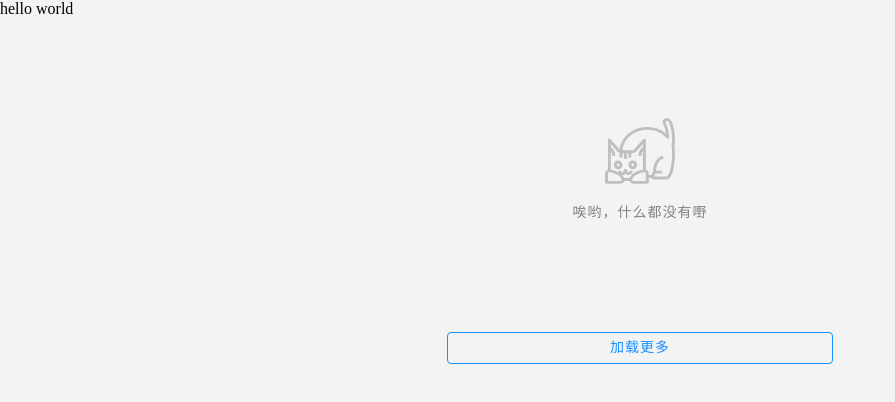
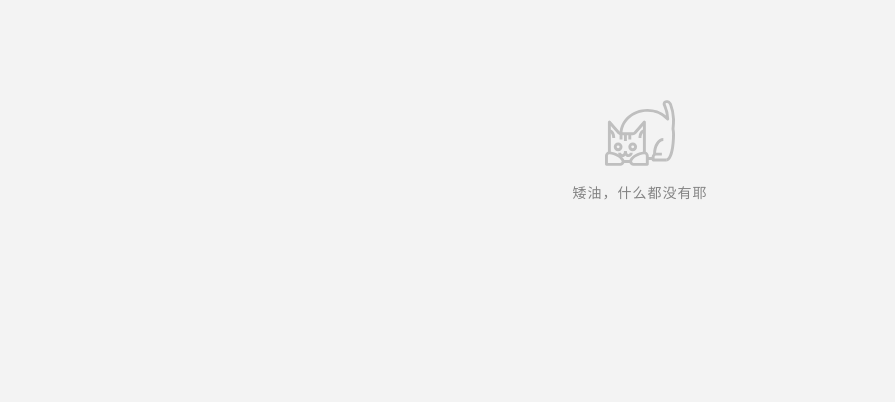
Before and after one commit to lei-zhu/react-paging-list, a React app: page / in a window 1280 px wide. Shown: the top 402 px of the page, without its empty margins (0-895 px from the left). Built offline with nearby package versions, Linux system fonts and the light colour scheme.

Commit message:
修改逻辑

```diff
--- a/src/components/ListView/index.tsx
+++ b/src/components/ListView/index.tsx
@@ -9,14 +9,14 @@ export interface IListItem {
 }
 
 export interface IListViewProps<T> {
-  pageNumber: Number; // 当前页
-  pageSize: Number; // 每页记录数
-  dataLoading: Boolean; // 数据加载中
+  pageNumber: number; // 当前页
+  pageSize: number; // 每页记录数
+  dataLoading: boolean; // 数据加载中
   dataListPerPage: Array<T>; // 每页数据集
-  totalCount: Number; // 总记录数
+  totalCount: number; // 总记录数
+  firstLoadingText: string; // 第一次加载时显示的文本
+  listEmptyText: string; // 列表为空时显示的文本
   renderItem: Function; // 渲染每一项的回调函数
-  firstLoadingText: String; // 第一次加载时显示的文本
-  listEmptyText: String; // 列表为空时显示的文本
 }
 
 export interface IListViewState<T> {
--- a/src/components/LoadMore/index.tsx
+++ b/src/components/LoadMore/index.tsx
@@ -2,33 +2,49 @@ import React from 'react';
 import './style.less';
 
 export interface ILoadMoreProps {
-  pageNumber: Number; // 当前页
-  totalPages: Number; // 总页数
-  dataLoading: Boolean; // 数据加载中
-  loadingText?: String; // 加载时显示的文本
-  loadBtnText?: String; // 加载下一页按钮的文本
-  noMoreText?: String; // 所有页数据均已加载的提示文本
+  pageNumber: number; // 当前页
+  pageSize: number; // 每页记录数
+  dataLoading: boolean; // 数据加载中
+  totalCount: number; // 总记录数
+  loadingText?: string; // 加载时显示的文本
+  loadBtnText?: string; // 加载下一页按钮的文本
+  noMoreText?: string; // 所有页数据均已加载的提示文本
   onLoadBtnClick: Function; // 加载下一页按钮的回调函数
 }
 
 const LoadMore: React.FC<ILoadMoreProps> = (props: ILoadMoreProps) => {
   const {
-    pageNumber, totalPages, dataLoading,
+    pageNumber, pageSize, dataLoading, totalCount,
     loadingText, loadBtnText, noMoreText,
     onLoadBtnClick,
   } = props;
 
+  const totalPages = Math.floor((totalCount % pageSize === 0)
+    ? (totalCount / pageSize)
+    : (totalCount / pageSize + 1));
+
   let content;
-
   if (dataLoading === true) {
-    content = (
-      <div className="load_status_text">
-        <span>{loadingText}</span>
+    return (
+      <div className="rpl_load_more">
+        <div className="load_status_text">
+          <span>{loadingText}</span>
+        </div>
       </div>
     );
   }
 
-  if (dataLoading === false && pageNumber < totalPages) {
+  if (dataLoading === false && totalCount === 0) {
+    return (
+      <div className="rpl_load_more">
+        <></>
+      </div>
+    );
+  }
+
+  if (dataLoading === false
+    && totalCount > 0
+    && pageNumber < totalPages) {
     content = (
       <div
         className="load_btn"
--- a/src/pages/App.tsx
+++ b/src/pages/App.tsx
@@ -8,8 +8,6 @@ export default class App extends PureComponent {
   render() {
     return (
       <div className="app">
-        hello world
-        <br />
         <ListView
           pageNumber={1}
           pageSize={10}
@@ -18,11 +16,12 @@ export default class App extends PureComponent {
           totalCount={0}
           renderItem={() => {}}
           firstLoadingText="正在努力加载哟"
-          listEmptyText="唉哟，什么都没有嘢"
+          listEmptyText="矮油，什么都没有耶"
         />
         <LoadMore
           pageNumber={1}
-          totalPages={2}
+          pageSize={10}
+          totalCount={0}
           dataLoading={false}
           onLoadBtnClick={() => {}}
         />
```
